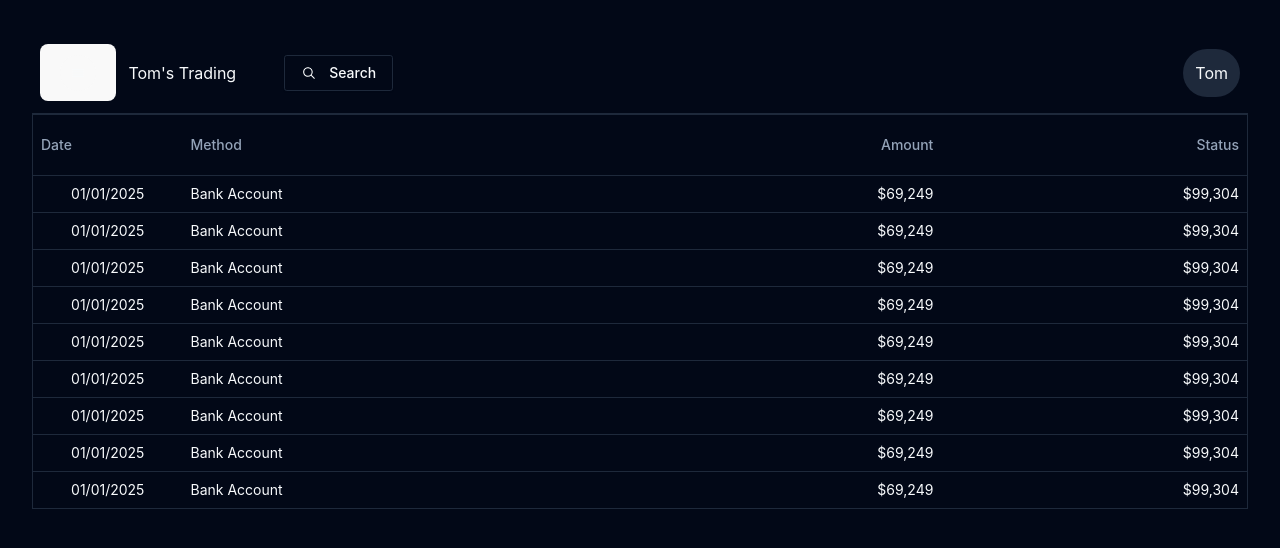
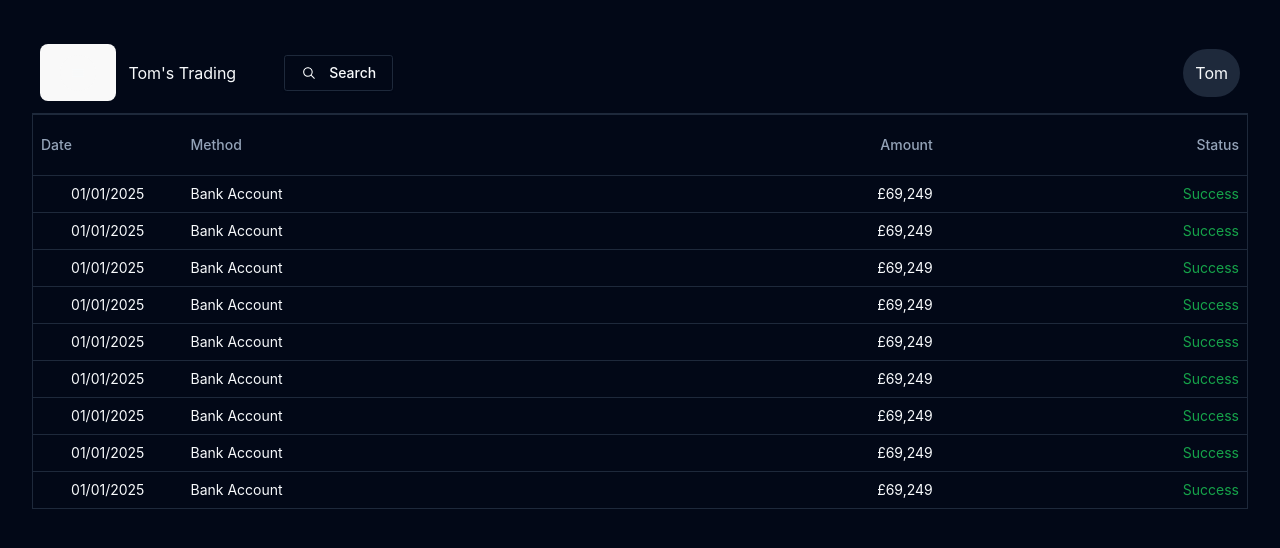
Before and after one commit to TomH0011/Crypto-Trading-App, a React (Vite) app: page /withdrawal in a window 1280 px wide. Shown: the top 548 px of the page. Built offline with nearby package versions, Linux system fonts and the light colour scheme.

Commit message:
fixed withdrawal page

```diff
--- a/src/page/Withdrawal/Withdrawal.jsx
+++ b/src/page/Withdrawal/Withdrawal.jsx
@@ -32,8 +32,8 @@ const Withdrawal = () => {
             <TableCell className="flex items-center gap-2">
               <span>Bank Account</span>
             </TableCell>
-            <TableCell className="text-right">$69,249</TableCell>
-            <TableCell className="text-right">$99,304</TableCell>
+            <TableCell className="text-right">£69,249</TableCell>
+            <TableCell className="text-right text-green-600">Success</TableCell>
           </TableRow>
         ))}
       </TableBody>
```
